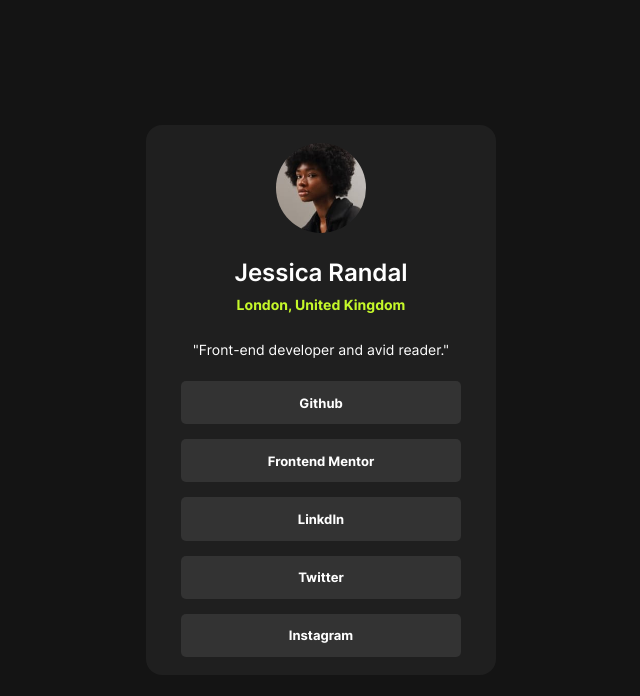
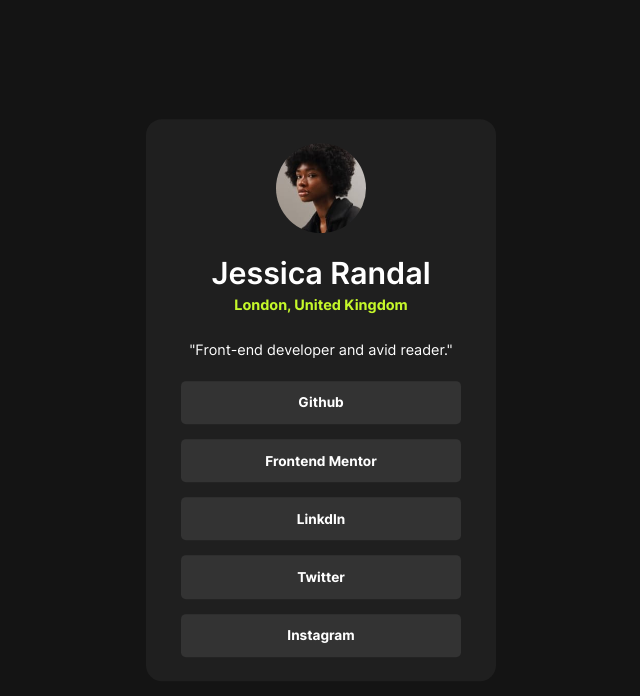
Before and after one commit to manilomonilo/social-links-profile-main, a plain HTML site: page index.html in a window 1280 px wide. Shown: the whole page, without its empty margins (319-959 px from the left). Drawn offline with Linux system fonts and the light colour scheme.

Commit message:
update after getting a review, Use main semantic tag, use rem value for font size, stop hardcoding the height for the card

```diff
--- a/index.html
+++ b/index.html
@@ -17,7 +17,7 @@
 
 <body>
 
-  <div class="card">
+  <main class="card">
     <img src="assets/images/avatar-jessica.jpeg" alt="Jessica randal photo" class="avatar">
     <h1 class="name">Jessica Randal</h1>
     <h2 class="location">London, United Kingdom</h2>
@@ -28,8 +28,9 @@
       <li><a target="_blank" href="https://www.linkedin.com/">LinkdIn</a></li>
       <li><a target="_blank" href="https://x.com/">Twitter</a></li>
       <li><a target="_blank" href="https://www.instagram.com/">Instagram</a></li>
+
     </ul>
-  </div>
+  <main>
 
 </body>
 </html>
--- a/style.css
+++ b/style.css
@@ -23,10 +23,10 @@
     --fw-medium: 600;
     --fw-bold: 700;
 
-    --h1: 24px;
-    --h2: 14px;
-    --parg: 14px;
-    --Font-size: 13px;
+    --h1: 1.9rem;
+    --h2: .9rem;
+    --parg: .9rem;
+    --Font-size: .85rem;
 }
 
 body {
@@ -50,7 +50,6 @@ body {
     align-items: center;
     background-color: var(--Dark);
     width: 350px;
-    height: 550px;
     margin-left: 0;
     padding: 1.5rem;
     text-align: center;
```
